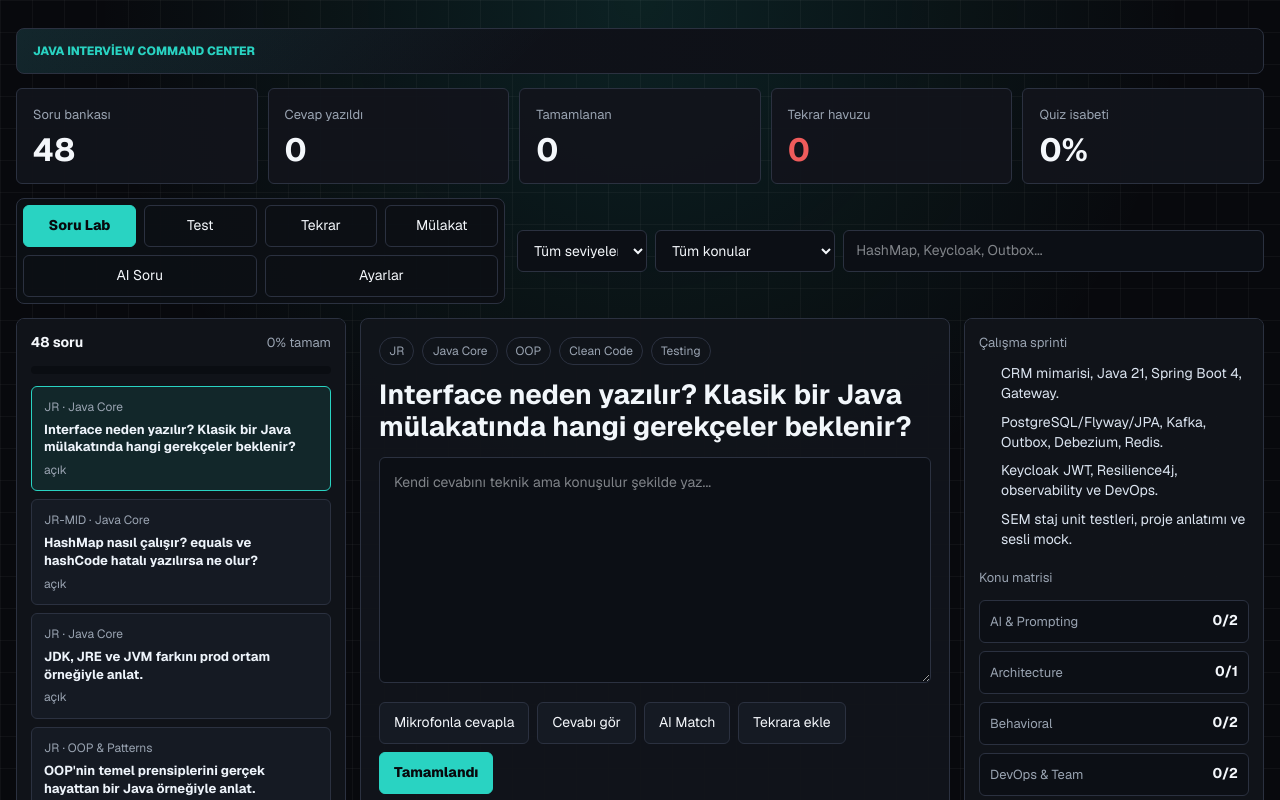
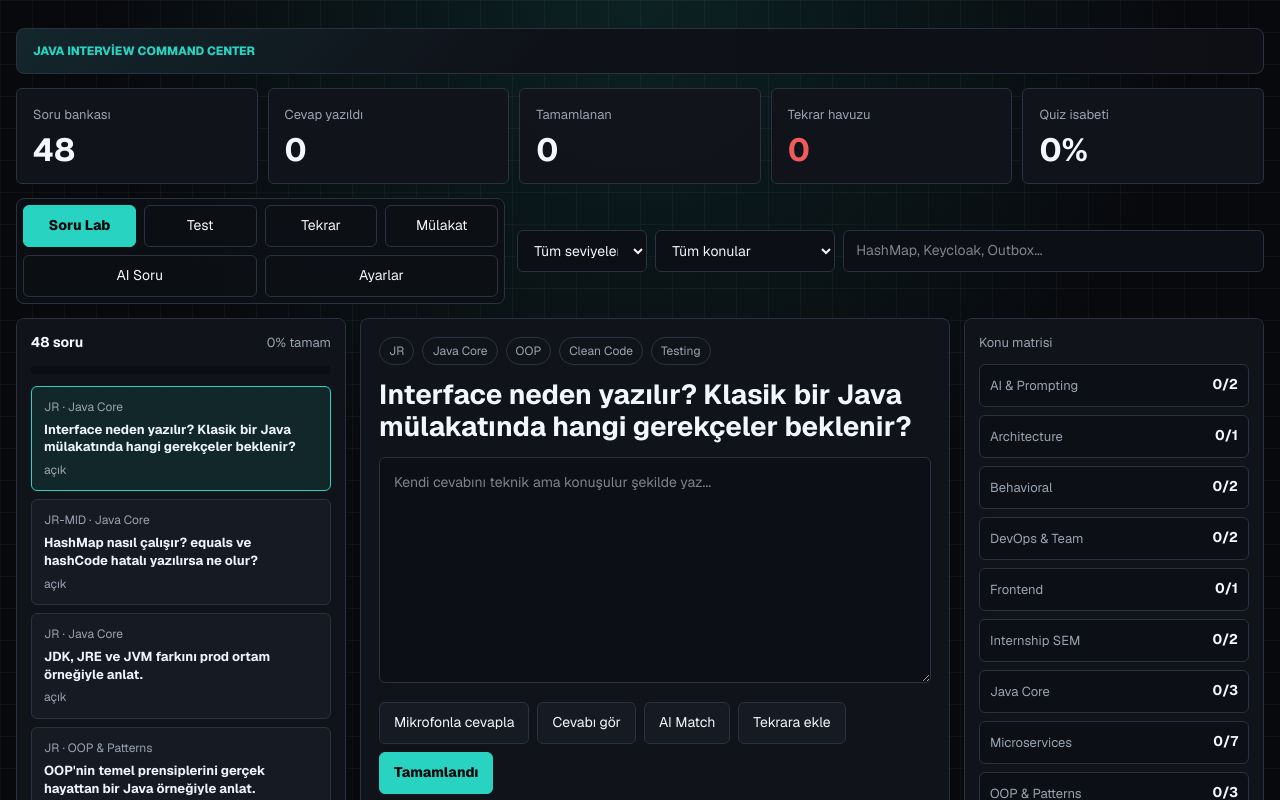
Before and after one commit to tamerakdeniz/javaSimulator, a Next.js app: page / in a window 1280 px wide. Shown: the top 800 px of the page. Built offline with nearby package versions, Linux system fonts and the light colour scheme.

Commit message:
Remove redundant profile and sprint UI

```diff
--- a/app/globals.css
+++ b/app/globals.css
@@ -461,15 +461,6 @@ button.danger-button {
   margin-top: 12px;
 }
 
-.sprint-list {
-  display: grid;
-  gap: 8px;
-  margin: 0 0 18px;
-  padding-left: 22px;
-  color: #dbe4f0;
-  line-height: 1.45;
-}
-
 .category-matrix {
   display: grid;
   gap: 8px;
--- a/app/page.tsx
+++ b/app/page.tsx
@@ -22,8 +22,6 @@ type Profile = {
   speechProvider: SpeechProvider;
   deepgramKey: string;
   deepgramSttModel: string;
-  targetDate: string;
-  notes: string;
 };
 
 type QuizStats = {
@@ -121,17 +119,6 @@ const MODES: Array<{ id: Mode; label: string }> = [
   { id: "settings", label: "Ayarlar" },
 ];
 
-function getNextWednesdayIso() {
-  const date = new Date();
-  const day = date.getDay();
-  const delta = (3 - day + 7) % 7 || 7;
-  date.setDate(date.getDate() + delta);
-  const year = date.getFullYear();
-  const month = String(date.getMonth() + 1).padStart(2, "0");
-  const dayOfMonth = String(date.getDate()).padStart(2, "0");
-  return `${year}-${month}-${dayOfMonth}`;
-}
-
 function createInitialProfile(): Profile {
   return {
     levelFilter: "ALL",
@@ -142,8 +129,6 @@ function createInitialProfile(): Profile {
     speechProvider: "browser",
     deepgramKey: "",
     deepgramSttModel: DEEPGRAM_DEFAULT_STT_MODEL,
-    targetDate: getNextWednesdayIso(),
-    notes: DEFAULT_NOTES,
   };
 }
 
@@ -231,10 +216,16 @@ function removeValue(values: string[], value: string) {
 }
 
 function normalizeProfile(
-  profile: Profile & { deepgramTtsModel?: string },
+  profile: Profile & {
+    deepgramTtsModel?: string;
+    notes?: string;
+    targetDate?: string;
+  },
 ): Profile {
   const normalized = { ...profile };
   delete normalized.deepgramTtsModel;
+  delete normalized.notes;
+  delete normalized.targetDate;
 
   return {
     ...normalized,
@@ -276,14 +267,14 @@ function localFeedback(question: Question, answer: string) {
   ].join("\n");
 }
 
-function buildFeedbackPrompt(question: Question, answer: string, notes: string) {
+function buildFeedbackPrompt(question: Question, answer: string) {
   return [
     "Sen 10 yıllık Java/Spring teknik mülakat koçusun.",
     "Aday junior veya junior-mid Java developer pozisyonuna hazırlanıyor.",
     "Cevabı Türkçe değerlendir. Gereksiz övgü verme, teknik ve net ol.",
     "Format: Skor /100, Güçlü Noktalar, Eksikler, Daha İyi Cevap, Muhtemel Takip Sorusu.",
     "",
-    `Mülakat notları:\n${notes}`,
+    `Mülakat notları:\n${DEFAULT_NOTES}`,
     "",
     `Soru: ${question.prompt}`,
     `Beklenen cevap: ${question.answer}`,
@@ -298,7 +289,7 @@ function buildQuestionPrompt(profile: Profile, existingPrompts: string[]) {
     "Soru CRM proje stack'i, SEM staj unit testleri, Spring Boot, Java Core, SQL, Security, microservice, observability veya DevOps notlarından birine dokunsun.",
     "Cevap verme. Sadece soruyu yaz.",
     "",
-    `Aday notları:\n${profile.notes}`,
+    `Aday notları:\n${DEFAULT_NOTES}`,
     "",
     `Daha önce sorulanlardan kaçın:\n${existingPrompts.slice(0, 12).join("\n")}`,
   ].join("\n");
@@ -589,7 +580,7 @@ export default function Home() {
 
     setAiLoading(question.id);
     try {
-      const prompt = buildFeedbackPrompt(question, answer, progress.profile.notes);
+      const prompt = buildFeedbackPrompt(question, answer);
       const feedback = await callAiProvider(progress.profile, prompt);
       setProgress((current) => ({
         ...current,
@@ -1129,16 +1120,6 @@ export default function Home() {
           </article>
 
           <aside className="side-panel" aria-label="Çalışma planı">
-            <div className="section-title">
-              <span>Çalışma sprinti</span>
-            </div>
-            <ol className="sprint-list">
-              <li>CRM mimarisi, Java 21, Spring Boot 4, Gateway.</li>
-              <li>PostgreSQL/Flyway/JPA, Kafka, Outbox, Debezium, Redis.</li>
-              <li>Keycloak JWT, Resilience4j, observability ve DevOps.</li>
-              <li>SEM staj unit testleri, proje anlatımı ve sesli mock.</li>
-            </ol>
-
             <div className="section-title">
               <span>Konu matrisi</span>
             </div>
@@ -1518,26 +1499,8 @@ export default function Home() {
 
           <article className="settings-panel wide">
             <div className="section-title">
-              <span>Mülakat profili</span>
-            </div>
-            <label>
-              Hedef tarih
-              <input
-                type="date"
-                value={progress.profile.targetDate}
-                onChange={(event) =>
-                  updateProfile({ targetDate: event.target.value })
-                }
-              />
-            </label>
-            <label>
-              Notlar
-              <textarea
-                value={progress.profile.notes}
-                onChange={(event) => updateProfile({ notes: event.target.value })}
-                rows={12}
-              />
-            </label>
+              <span>Local veri</span>
+            </div>
             <div className="action-row">
               <button type="button" onClick={exportProgress}>
                 İlerlemeyi indir
```
Also changed, not shown: 1 other file (tests, documents, lock files or other folders).
